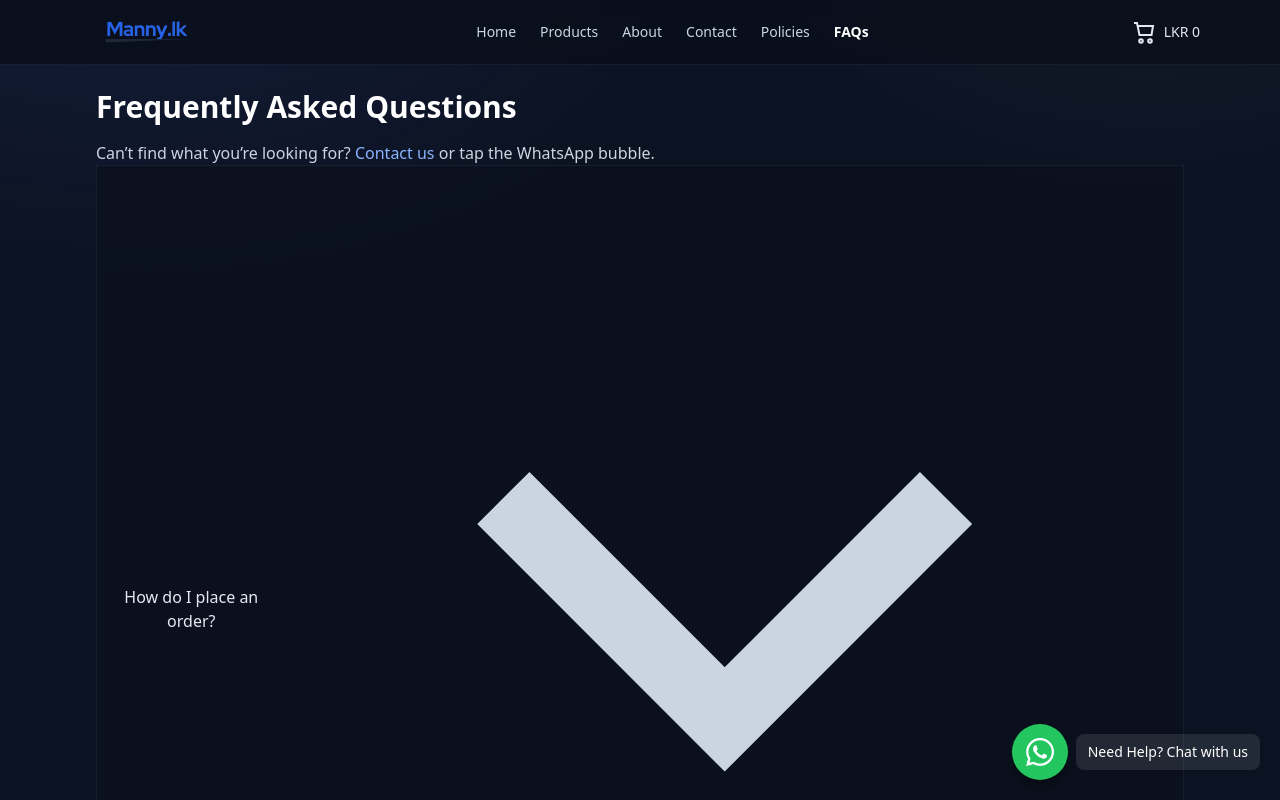
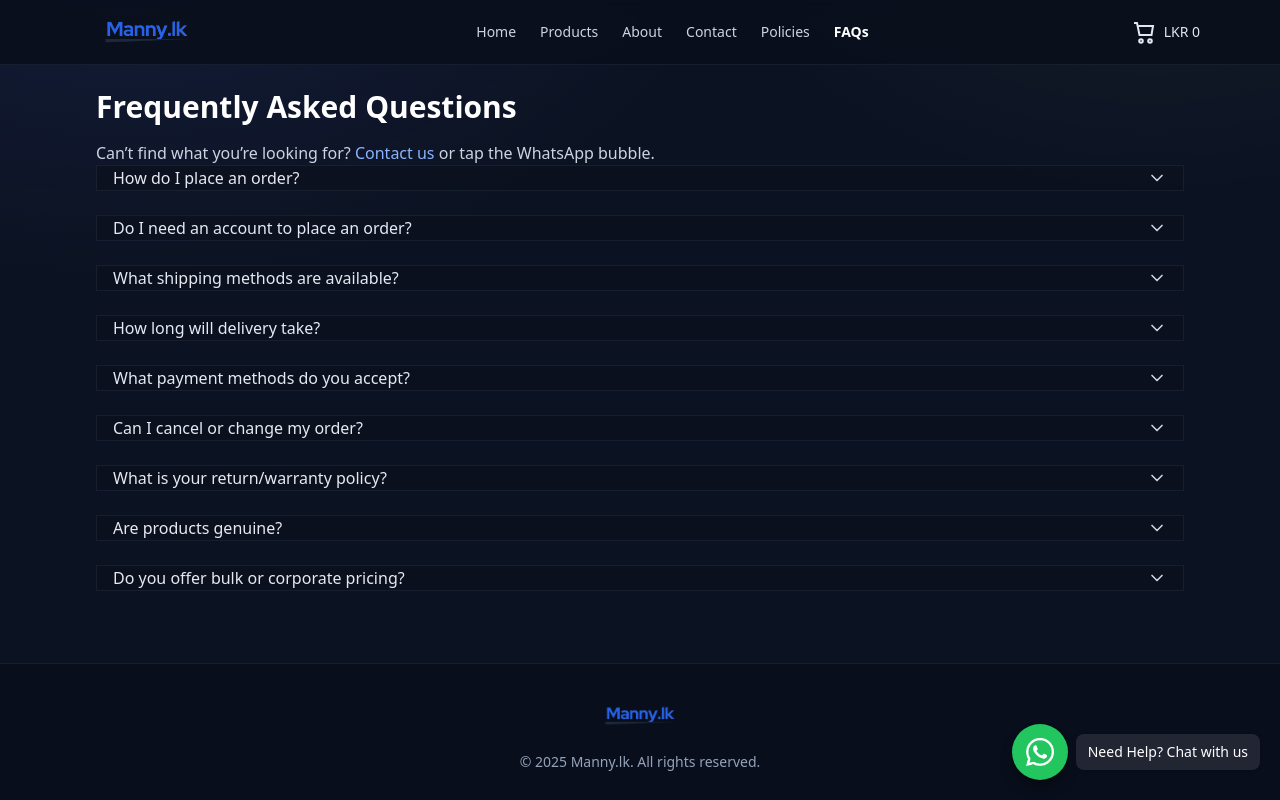
Before and after one commit to UdUdithaEdirisinghe/unm, a Next.js app: page /faq in a window 1280 px wide. Shown: the top 800 px of the page. Built offline with nearby package versions, Linux system fonts and the light colour scheme.

Commit message:
fdassfgd

```diff
--- a/src/app/faq/FaqClient.tsx
+++ b/src/app/faq/FaqClient.tsx
@@ -1,4 +1,3 @@
-// src/app/faq/FaqClient.tsx
 "use client";
 
 import { useState } from "react";
@@ -65,22 +64,27 @@ function Item({
         className="w-full flex items-center justify-between gap-3 text-left"
       >
         <span className="font-medium text-slate-100">{qa.q}</span>
-        {/* Chevron arrow */}
+
+        {/* SMALL ARROW BUTTON (locked size) */}
+        <span className="faq-icon inline-flex items-center justify-center">
           <svg
-          className={`h-5 w-5 shrink-0 text-slate-300 transition-transform duration-300 ${
+            viewBox="0 0 24 24"
+            className={`w-5 h-5 flex-none text-slate-300 transition-transform duration-300 ${
               open ? "rotate-180" : "rotate-0"
             }`}
-          viewBox="0 0 24 24"
             fill="none"
             stroke="currentColor"
             strokeWidth="2"
+            strokeLinecap="round"
+            strokeLinejoin="round"
             aria-hidden="true"
           >
-          <path d="M6 9l6 6 6-6" />
+            <polyline points="6 9 12 15 18 9" />
           </svg>
+        </span>
       </button>
 
-      {/* Answer panel */}
+      {/* Smooth expand/collapse (uses safelisted classes) */}
       <div
         id={`faq-panel-${index}`}
         className={`overflow-hidden transition-[max-height,opacity] duration-300 ease-in-out ${
@@ -94,10 +98,11 @@ function Item({
 }
 
 export default function FaqClient() {
+  // Accordion: only one open at a time (change to Set if you want multi-open)
   const [openIndex, setOpenIndex] = useState<number | null>(null);
 
   return (
-    <div className="space-y-5">
+    <div className="space-y-6">
       {faqs.map((qa, i) => (
         <Item
           key={qa.q}
--- a/src/app/globals.css
+++ b/src/app/globals.css
@@ -97,3 +97,18 @@ h1, h2, h3, h4 { @apply text-white; }
   background: #475569; border-radius: 999px;
 }
 *::-webkit-scrollbar-track { background: transparent; }
+
+/* ---------- FAQ specific fixes ---------- */
+
+/* Lock FAQ chevron size (prevents giant V) */
+.faq-icon,
+.faq-icon svg {
+  width: 20px;
+  height: 20px;
+  flex: 0 0 20px; /* don’t grow/shrink */
+}
+
+/* Add spacing between intro text and first FAQ item */
+.faq-intro {
+  margin-bottom: 1.5rem; /* ~24px */
+}
--- a/tailwind.config.js
+++ b/tailwind.config.js
@@ -3,7 +3,7 @@ module.exports = {
   content: [
     "./src/pages//*.{js,ts,jsx,tsx}",
     "./src/components//*.{js,ts,jsx,tsx}",
-    "./src/app//*.{js,ts,jsx,tsx}"
+    "./src/app//*.{js,ts,jsx,tsx}",
   ],
   theme: {
     extend: {
@@ -17,5 +17,30 @@ module.exports = {
       },
     },
   },
-  plugins: [],
-}
+  // 👇 Safelist anything used dynamically so Cart/Checkout/FAQ don’t break
+  safelist: [
+    // rotations / opacity used in FAQ chevrons and transitions
+    "rotate-0",
+    "rotate-180",
+    "opacity-0",
+    "opacity-100",
+
+    // max-height transitions used for accordions
+    "max-h-0",
+    "max-h-40",
+    "max-h-96",
+    "transition-all",
+    "transition-[max-height]",
+    "transition-[max-height,opacity]",
+    "duration-300",
+
+    // (If you kept the grid-rows trick anywhere)
+    "grid",
+    "grid-rows-[0fr]",
+    "grid-rows-[1fr]",
+    "transition-[grid-template-rows]",
+  ],
+  plugins: [
+    require("@tailwindcss/line-clamp"), // needed by ProductCard multi-line names
+  ],
+};
```
Also changed, not shown: src/app/faq/page.tsx (+4 -5 lines). Lines whose indentation alone changed are shown as unchanged.
